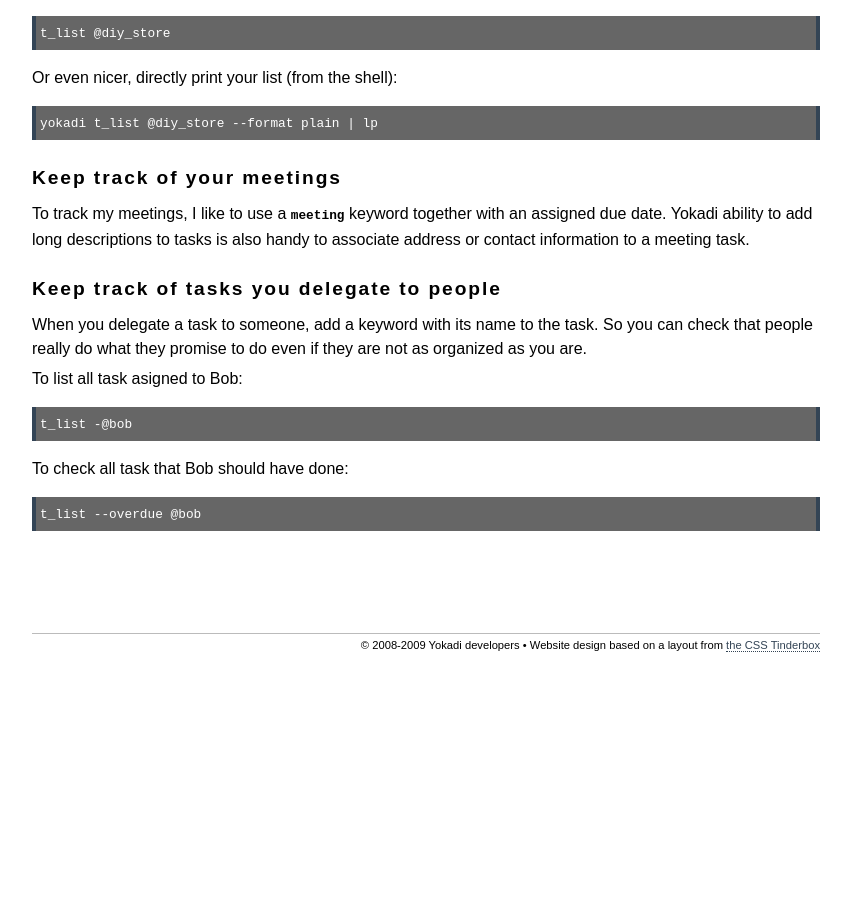
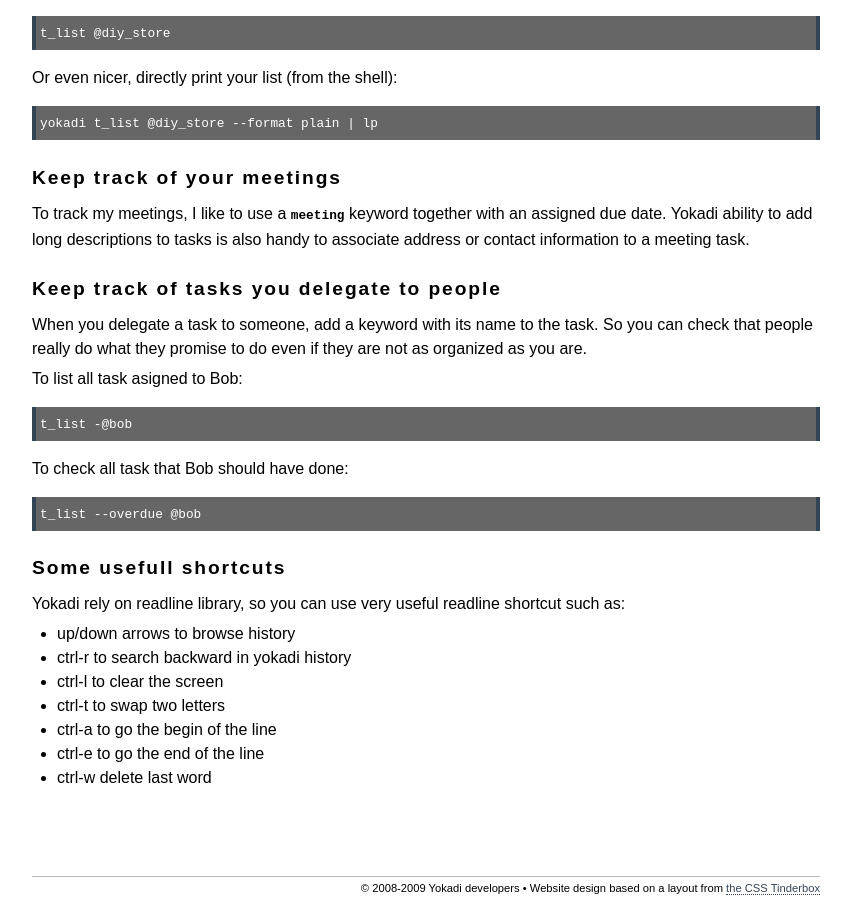
Before and after one commit to yokadi/yokadi.github.com, a Jekyll site: the page built from tips.markdown, in a window 1280 px wide and 900 px high, scrolled down 744 px. Shown: the whole window, without its empty margins (214-1065 px from the left). Built offline with Jekyll 4.4.1, drawn with Linux system fonts in a browser that asks for light colours; before the commit the page ends 1401 px from its top, so only the background shows below that.

Commit message:
Add readline tips

```diff
--- a/tips.markdown
+++ b/tips.markdown
@@ -61,4 +61,16 @@ To check all task that Bob should have done:
 
     t_list --overdue @bob
 
+## Some usefull shortcuts
+
+Yokadi rely on readline library, so you can use very useful readline shortcut
+such as:
+- up/down arrows to browse history
+- ctrl-r to search backward in yokadi history
+- ctrl-l to clear the screen
+- ctrl-t to swap two letters
+- ctrl-a to go the begin of the line
+- ctrl-e to go the end of the line
+- ctrl-w delete last word
+
 <!-- vim: set ts=4 sw=4 et: -->
```
